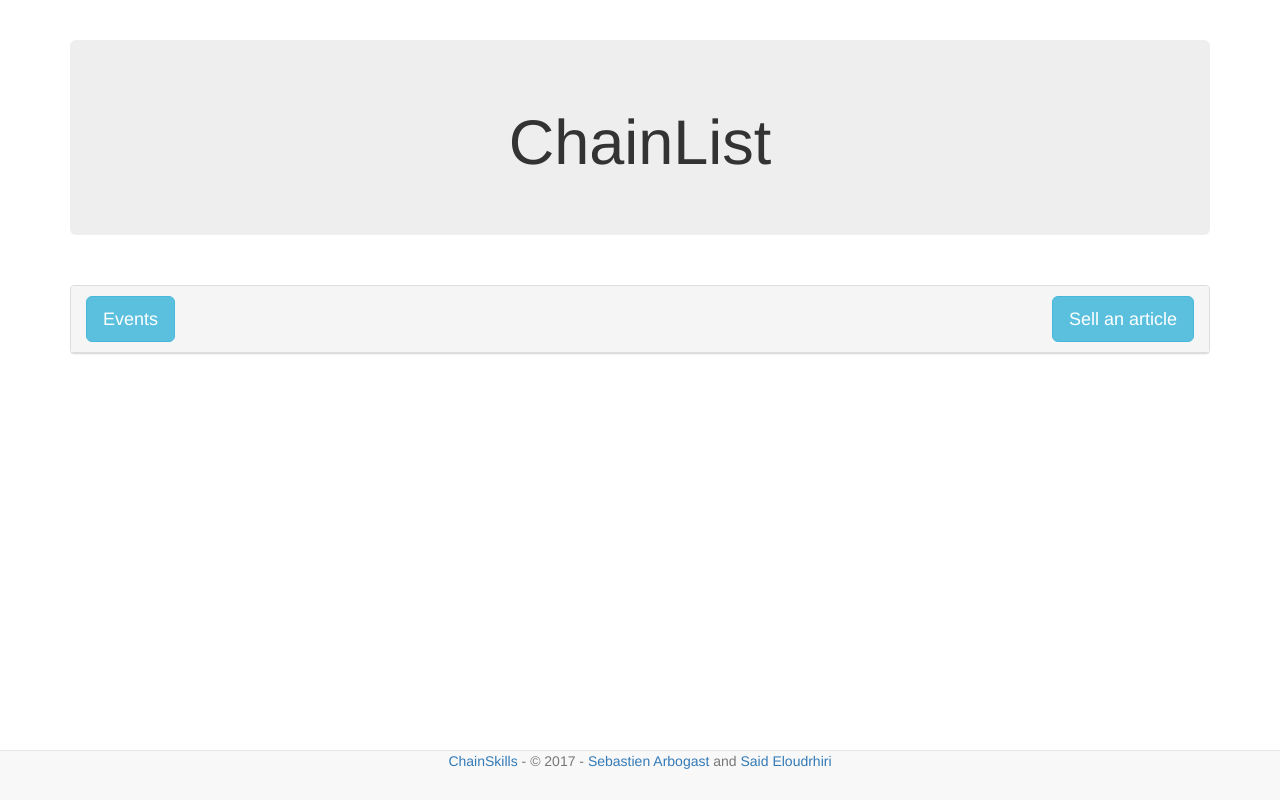
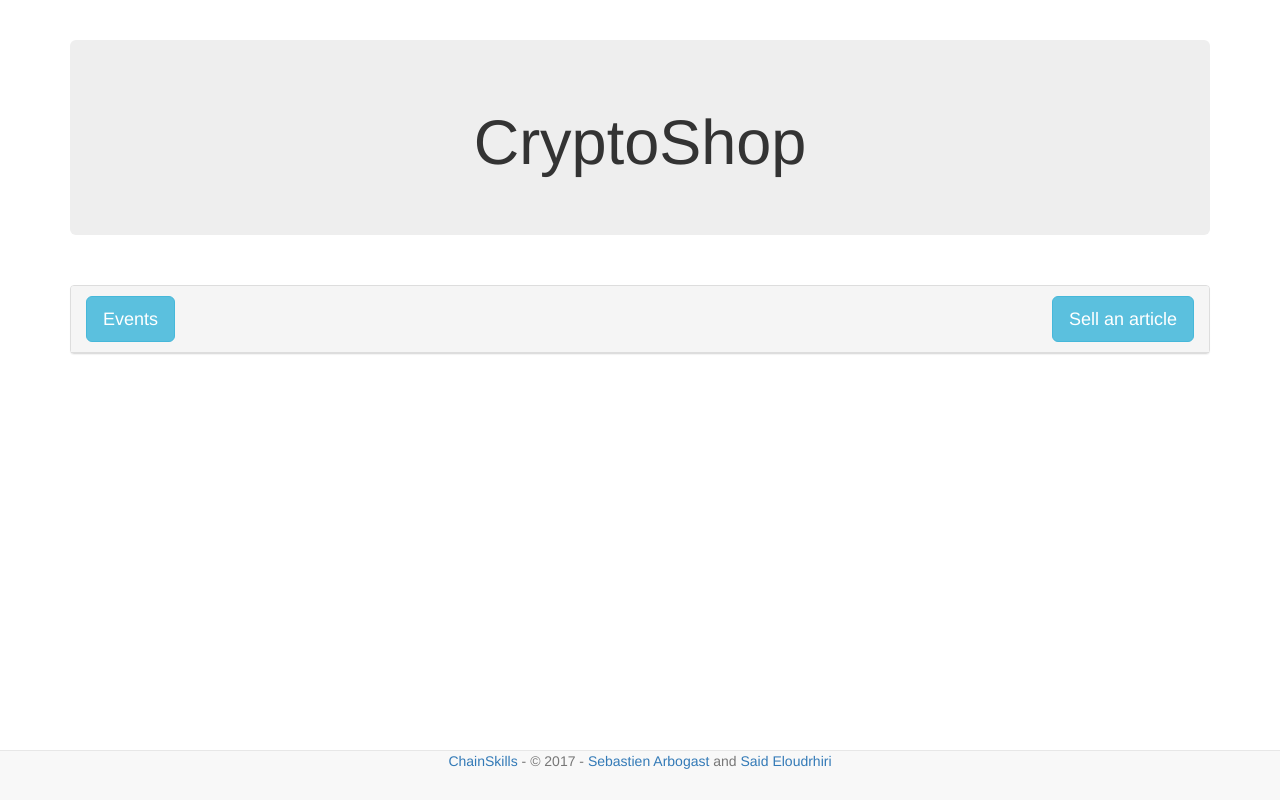
Before and after one commit to shreejitverma/chainlist-truffle4, a website: page src/index.html in a window 1280 px wide. Drawn offline with nearby package versions, Linux system fonts and the light colour scheme; files whose address does not match are found by name.

Commit message:
update
name update

```diff
--- a/src/index.html
+++ b/src/index.html
@@ -6,7 +6,7 @@
   <meta http-equiv="X-UA-Compatible" content="IE=edge">
   <meta name="viewport" content="width=device-width, initial-scale=1">
   <!-- The above 3 meta tags *must* come first in the head; any other head content must come *after* these tags -->
-  <title>ChainList from ChainSkills</title>
+  <title>CryptoShop</title>
 
   <!-- Bootstrap -->
   <link href="css/bootstrap.min.css" rel="stylesheet">
@@ -26,7 +26,7 @@
 <body>
   <div class="container">
     <div class="jumbotron text-center">
-      <h1>ChainList</h1>
+      <h1>CryptoShop</h1>
     </div>
 
     <div class="col-md-12" id="article-list">
```
